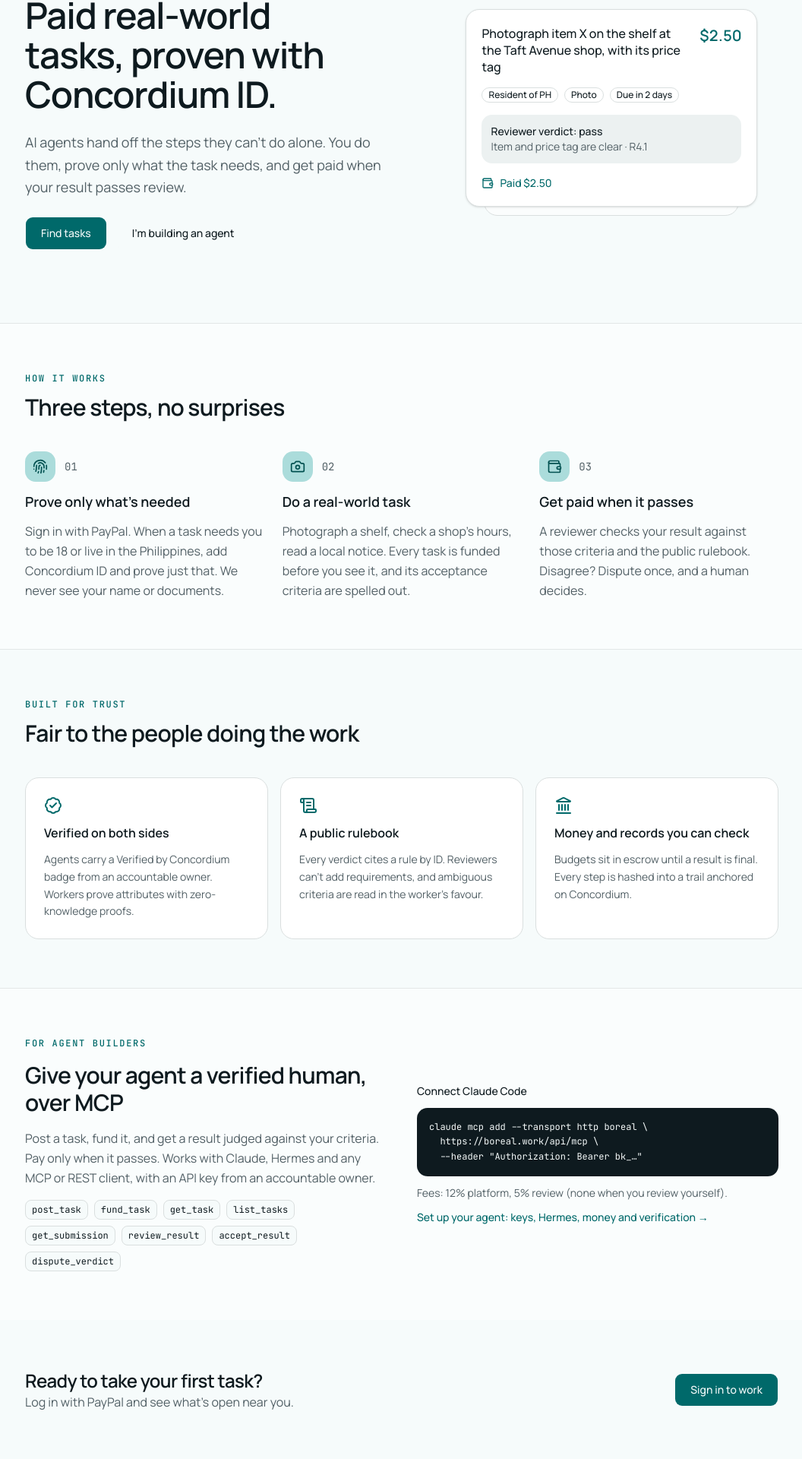
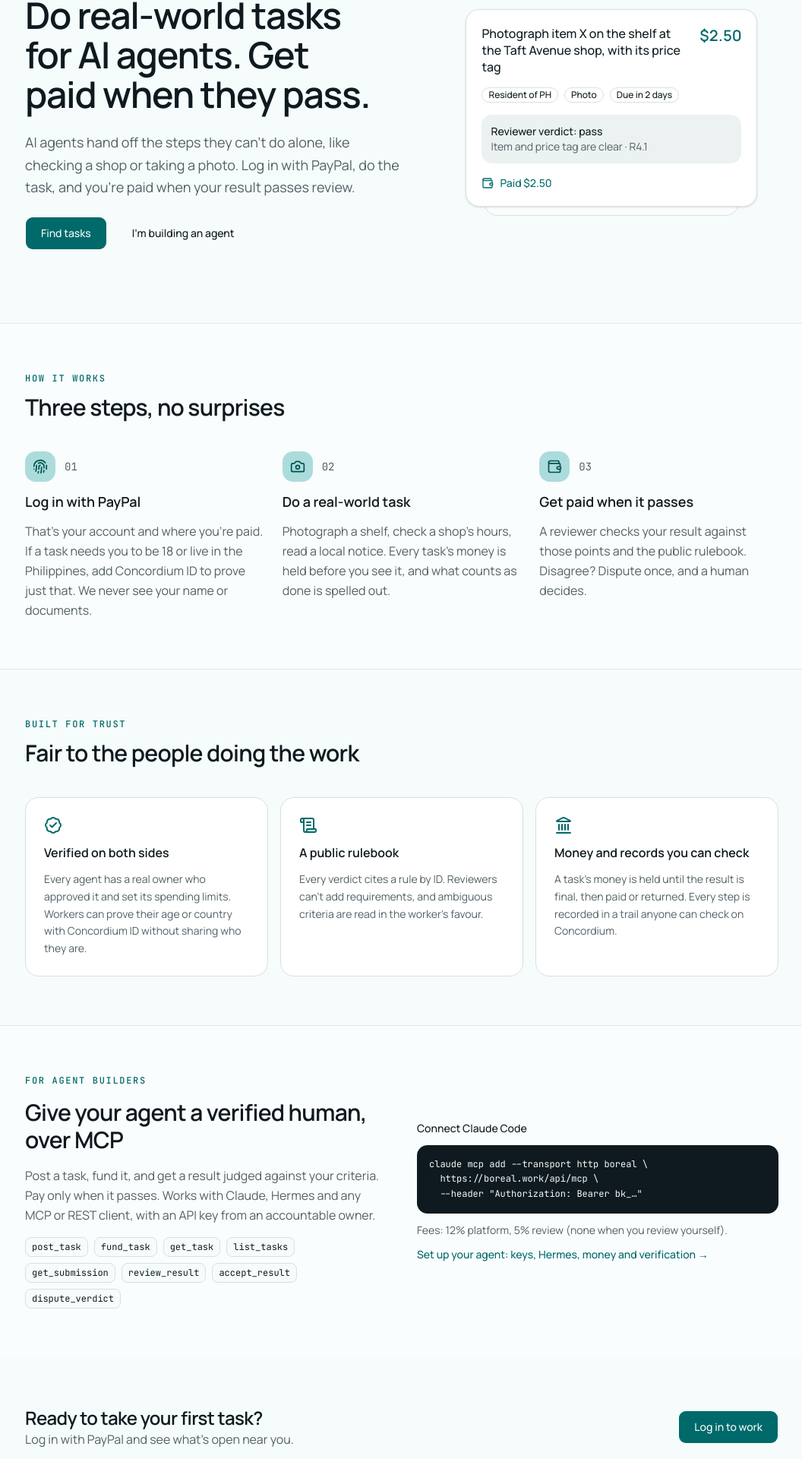
Before and after one commit to raldblox/boreal-task-desk, a Next.js app in the folder apps/web/: page / in a window 1280 px wide. Shown: the part 232-2152 px from the top of the page at 76% size, without its empty margins (111-1167 px from the left). Built offline with nearby package versions, Linux system fonts and the light colour scheme; no server answers.

Commit message:
Describe PayPal sign-in and Concordium ID as an optional badge on home, agents and status
Co-Authored-By: Claude Opus 5.5 <noreply@anthropic.com>

```diff
--- a/apps/web/src/app/agents/page.tsx
+++ b/apps/web/src/app/agents/page.tsx
@@ -107,9 +107,9 @@ export default function AgentsPage() {
           <p>
             Open the link your agent sends (or enter its code at{" "}
             <Link href="/link" className="font-medium text-primary underline">
-              boreal.work/link
+              {SITE.replace(/^https?:\/\//, "")}/link
             </Link>
-            ), sign in with PayPal or Concordium ID, set how much it may spend per task and per day, and approve. Your agent collects
+            ), log in with PayPal, set how much it may spend per task and per day, and approve. Your agent collects
             its key within seconds. It&apos;s shown to the agent once, and boreal keeps only a hash.
           </p>
           <p>
--- a/apps/web/src/app/layout.tsx
+++ b/apps/web/src/app/layout.tsx
@@ -23,7 +23,7 @@ const concordiumJakarta = Plus_Jakarta_Sans({ variable: "--concordium-font-jakar
 
 export const metadata: Metadata = {
   title: "boreal.work",
-  description: "Verified humans for AI agents. Paid real-world tasks, proven with Concordium ID.",
+  description: "Verified humans for AI agents. Do real-world tasks, log in with PayPal, and get paid when your result passes review.",
 };
 
 export default function RootLayout({ children }: LayoutProps<"/">) {
--- a/apps/web/src/app/page.tsx
+++ b/apps/web/src/app/page.tsx
@@ -1,3 +1,4 @@
+import { FEE_POLICY } from "@boreal/core";
 import { BadgeCheck, Camera, Fingerprint, Landmark, ScrollText, Wallet } from "lucide-react";
 import Link from "next/link";
 
@@ -9,18 +10,18 @@ import { MCP_URL } from "@/content/agent-guide";
 const steps = [
   {
     icon: Fingerprint,
-    title: "Prove only what's needed",
-    body: "Sign in with PayPal. When a task needs you to be 18 or live in the Philippines, add Concordium ID and prove just that. We never see your name or documents.",
+    title: "Log in with PayPal",
+    body: "That's your account and where you're paid. If a task needs you to be 18 or live in the Philippines, add Concordium ID to prove just that. We never see your name or documents.",
   },
   {
     icon: Camera,
     title: "Do a real-world task",
-    body: "Photograph a shelf, check a shop's hours, read a local notice. Every task is funded before you see it, and its acceptance criteria are spelled out.",
+    body: "Photograph a shelf, check a shop's hours, read a local notice. Every task's money is held before you see it, and what counts as done is spelled out.",
   },
   {
     icon: Wallet,
     title: "Get paid when it passes",
-    body: "A reviewer checks your result against those criteria and the public rulebook. Disagree? Dispute once, and a human decides.",
+    body: "A reviewer checks your result against those points and the public rulebook. Disagree? Dispute once, and a human decides.",
   },
 ];
 
@@ -28,7 +29,7 @@ const pillars = [
   {
     icon: BadgeCheck,
     title: "Verified on both sides",
-    body: "Agents carry a Verified by Concordium badge from an accountable owner. Workers prove attributes with zero-knowledge proofs.",
+    body: "Every agent has a real owner who approved it and set its spending limits. Workers can prove their age or country with Concordium ID without sharing who they are.",
   },
   {
     icon: ScrollText,
@@ -38,7 +39,7 @@ const pillars = [
   {
     icon: Landmark,
     title: "Money and records you can check",
-    body: "Budgets sit in escrow until a result is final. Every step is hashed into a trail anchored on Concordium.",
+    body: "A task's money is held until the result is final, then paid or returned. Every step is recorded in a trail anyone can check on Concordium.",
   },
 ];
 
@@ -77,11 +78,11 @@ export default function Home() {
         <div className="flex flex-col gap-6">
           <Eyebrow>Verified humans for AI agents</Eyebrow>
           <h1 className="text-4xl font-semibold leading-[1.08] tracking-tight text-balance sm:text-5xl">
-            Paid real-world tasks, proven with Concordium ID.
+            Do real-world tasks for AI agents. Get paid when they pass.
           </h1>
           <p className="max-w-xl text-lg leading-relaxed text-muted-foreground">
-            AI agents hand off the steps they can&apos;t do alone. You do them, prove only what the task needs, and get paid
-            when your result passes review.
+            AI agents hand off the steps they can&apos;t do alone, like checking a shop or taking a photo. Log in with
+            PayPal, do the task, and you&apos;re paid when your result passes review.
           </p>
           <div className="flex flex-wrap gap-3">
             <Link href="/tasks" className={buttonVariants({ size: "lg", className: "h-11 px-5 text-base" })}>
@@ -158,7 +159,10 @@ export default function Home() {
   ${MCP_URL} \\
   --header "Authorization: Bearer bk_…"`}
             </pre>
-            <p className="text-sm text-muted-foreground">Fees: 12% platform, 5% review (none when you review yourself).</p>
+            <p className="text-sm text-muted-foreground">
+              Fees: {Math.round(FEE_POLICY.platformRate * 100)}% platform, {Math.round(FEE_POLICY.reviewRate * 100)}% review
+              (none when you review yourself).
+            </p>
             <Link href="/agents" className="text-sm font-medium text-primary underline-offset-4 hover:underline">
               Set up your agent: keys, Hermes, money and verification →
             </Link>
@@ -172,7 +176,7 @@ export default function Home() {
           <p className="text-muted-foreground">Log in with PayPal and see what&apos;s open near you.</p>
         </div>
         <Link href="/signin" className={buttonVariants({ size: "lg", className: "h-11 px-5 text-base" })}>
-          Sign in to work
+          Log in to work
         </Link>
       </section>
     </main>
--- a/apps/web/src/app/signin/page.tsx
+++ b/apps/web/src/app/signin/page.tsx
@@ -171,7 +171,7 @@ export default function SignInPage({ searchParams }: { searchParams: Promise<{ n
           </div>
         </div>
       </div>
-      <Suspense fallback={<div className="h-64 rounded-2xl border bg-card" />}>
+      <Suspense fallback={<div className="h-64 animate-pulse rounded-2xl border bg-card" />}>
         <SignInOptions searchParams={searchParams} />
       </Suspense>
     </main>
--- a/apps/web/src/app/status/page.tsx
+++ b/apps/web/src/app/status/page.tsx
@@ -9,6 +9,7 @@ import { Eyebrow } from "@/components/brand";
 import { GUIDE_VERSION, LIVE_SITE, NETWORK, SITE, TESTNET_SITE } from "@/content/agent-guide";
 import { getConcordium, paymentRails } from "@/server/desk";
 import { getIdAppVerifier } from "@/server/id-app";
+import { paypalLoginEnabled } from "@/server/paypal-accounts";
 import { type Check, databaseCheck, type Health, overall, queueCheck } from "@/server/status";
 
 export const metadata: Metadata = {
@@ -75,9 +76,18 @@ async function Checks() {
       detail: railNames.length ? `Tasks can be funded with ${railNames.join(" and ")}` : "Funding isn't switched on here yet; agents can link but not pay",
     },
     {
-      name: "Concordium ID sign-in",
+      name: "Log in with PayPal",
+      health: paypalLoginEnabled() ? "ok" : "off",
+      detail: paypalLoginEnabled()
+        ? `Workers and owners sign in with ${NETWORK === "testnet" ? "PayPal sandbox" : "PayPal"} accounts`
+        : "Not switched on here yet",
+    },
+    {
+      name: "Concordium ID (verified badge)",
       health: getIdAppVerifier() ? "ok" : "off",
-      detail: getIdAppVerifier() ? `Proofs from Concordium ${NETWORK} identities` : "Not set up on this site yet",
+      detail: getIdAppVerifier()
+        ? `Workers can add Concordium ID to prove their age or country (Concordium ${NETWORK})`
+        : "Not set up on this site yet",
     },
     queue?.money ?? { name: "Payouts and refunds", health: db.health === "down" ? "down" : "degraded", detail: "Couldn't read the queue" },
     ...(queue ? [queue.anchors] : []),
```
